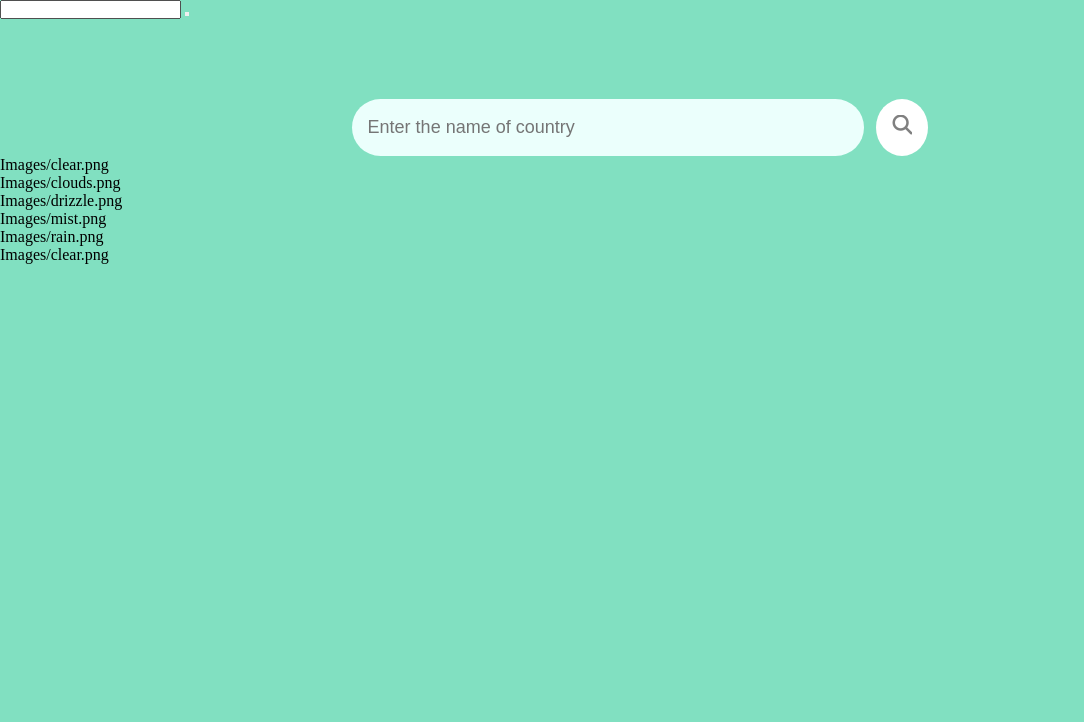
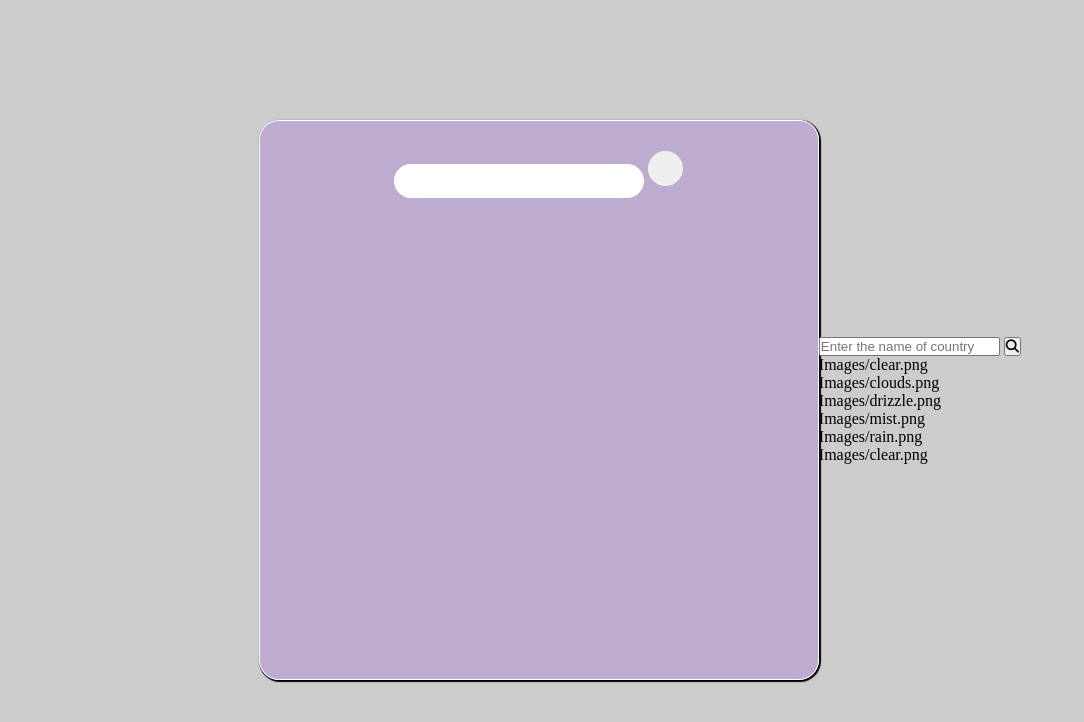
Before and after one commit to AbiralSharmagithub/Weather-App, a plain HTML site: page index.html in a window 1280 px wide. Shown: the whole page, without its empty margins (0-1084 px from the left). Drawn offline with Linux system fonts and the light colour scheme.

Commit message:
refactor:destructure the css style

```diff
--- a/CSS/index.css
+++ b/CSS/index.css
@@ -1,37 +1,46 @@
 * {
-    margin : 0;
-    padding : 0;
-    box-sizing : border-box;
-    overflow : hidden;
+  margin: 0;
+  padding: 0;
+  box-sizing: border-box;
 }
+/* .container {
+  display: flex;
+  justify-content: center;
+  align-items: center;
+} */
 body {
-     background-color:#67dab4d2;
+  display: flex;
+  justify-content: center; /* horizontal */
+  align-items: center; /* vertical */
+  height: 100vh;
+  background-color: rgba(0, 0, 0, 0.2);
 }
-#search-weather {
-    width : 100%;
-    display : flex;
-    justify-content : center;
-    margin-top : 10vh;
+.container {
+  height: 100vh;
+  width: 100vh;
+  max-height: 70vh;
+  border: 1px solid white;
+  background-color: rgba(137, 43, 226, 0.2);
+  border-radius: 20px;
+  max-width: 70vh;
+  text-align: center;
+  padding-top: 30px;
+  box-shadow: 1px 1px 1px 1px black;
 }
- #option {
-    padding: 2vh;
-    width: 40%;
-    border: 0;
-    outline: none;
-    font-size: 18px;
-    border-radius: 40px;
-    margin-right: 1vw;
-    background-color: #ebfffc;
+#search {
+  border-radius: 20px;
+  border: none;
+  outline: none;
+  width: 250px;
+  padding: 8px;
+  font-size: 1rem;
 }
-#button {
-    padding: 2vh;
-    border: none;
-    font-size: 20px;
-    border-radius: 50%;
-    cursor: pointer;
-    color: grey;
-    background-color: white;
+awe-search {
+  font-size: 18px;
 }
-#button:active {
-    background-color: aquamarine;
+#search-btn {
+  width: 35px;
+  height: 35px;
+  border-radius: 50%;
+  border: none;
 }
```
